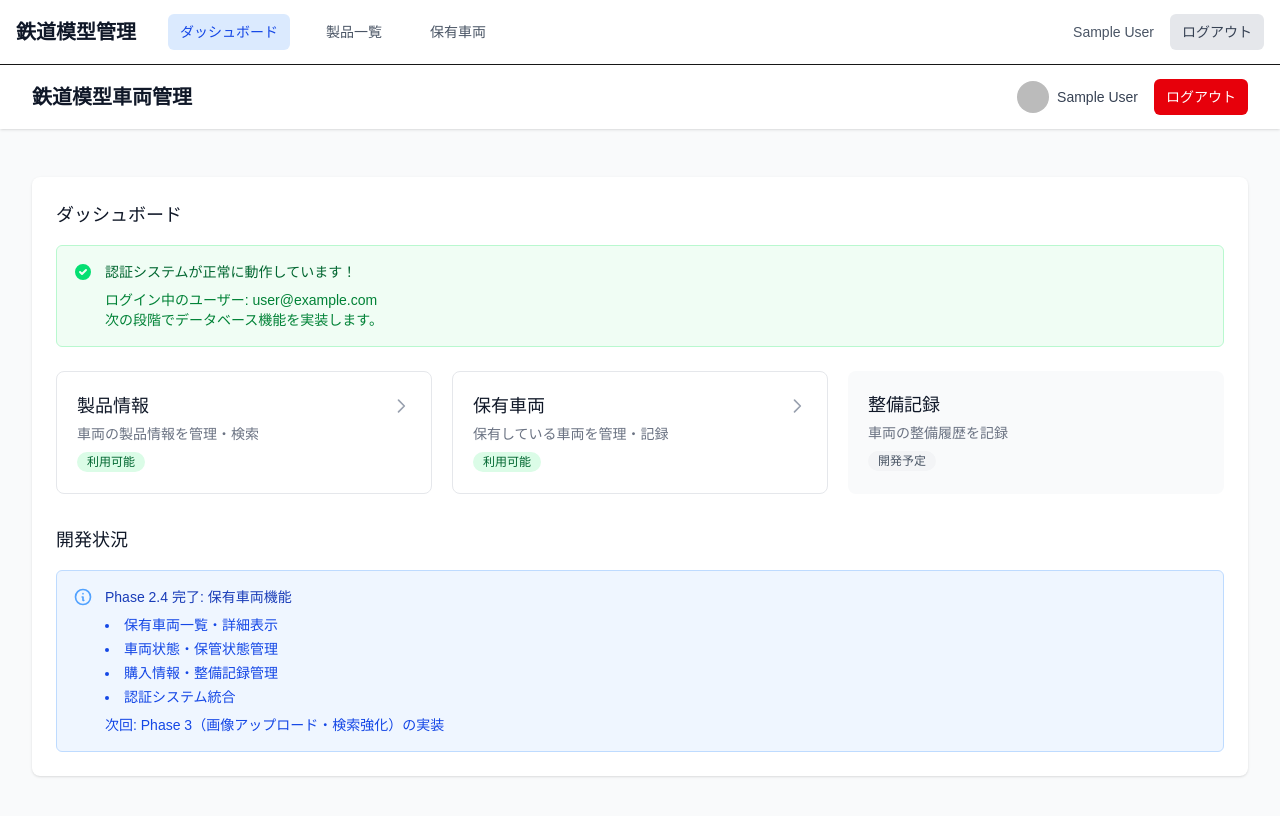
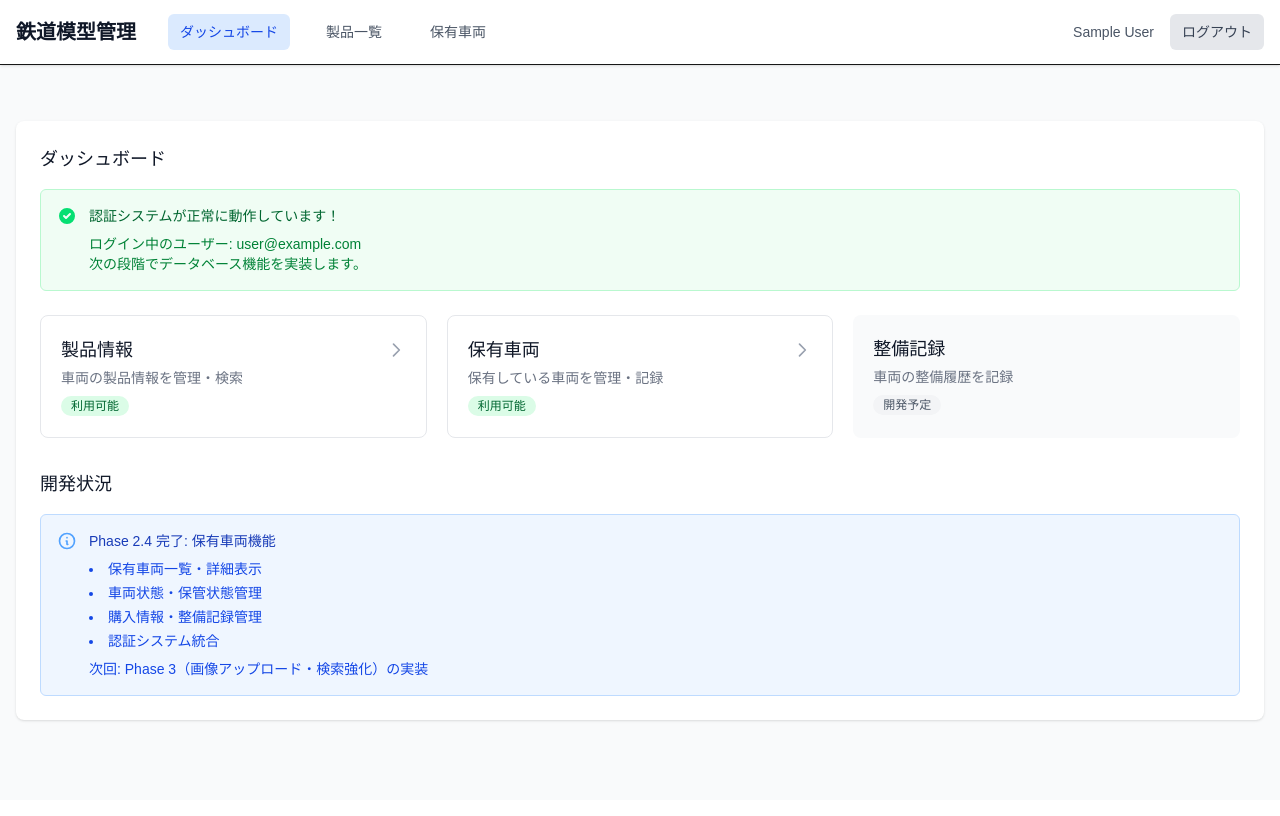
Before and after one commit to u-one/model-train-manager, a Next.js app in the folder apps/web-next/: page /dashboard in a window 1280 px wide. Shown: the top 816 px of the page. Built offline with nearby package versions, Linux system fonts and the light colour scheme; no server answers; sample sign-in values are in the browser's storage.

Commit message:
feat: ダッシュボードのヘッダ重複解消

```diff
--- a/apps/web-next/src/app/dashboard/page.tsx
+++ b/apps/web-next/src/app/dashboard/page.tsx
@@ -1,6 +1,6 @@
 'use client'
 
-import { useSession, signOut } from 'next-auth/react'
+import { useSession } from 'next-auth/react'
 import { useRouter } from 'next/navigation'
 import { useEffect } from 'react'
 import Link from 'next/link'
@@ -33,43 +33,7 @@
   }
 
   return (
-    <div className="min-h-screen bg-gray-50">
-      {/* ヘッダー */}
-      <header className="bg-white shadow">
-        <div className="max-w-7xl mx-auto px-4 sm:px-6 lg:px-8">
-          <div className="flex justify-between items-center h-16">
-            <div className="flex items-center">
-              <h1 className="text-xl font-semibold text-gray-900">
-                鉄道模型車両管理
-              </h1>
-            </div>
-            <div className="flex items-center space-x-4">
-              <div className="flex items-center space-x-2">
-                {session.user?.image && (
-                  // eslint-disable-next-line @next/next/no-img-element
-                  <img
-                    className="h-8 w-8 rounded-full"
-                    src={session.user.image}
-                    alt={session.user.name || ''}
-                  />
-                )}
-                <span className="text-sm font-medium text-gray-700">
-                  {session.user?.name}
-                </span>
-              </div>
-              <button
-                onClick={() => signOut({ callbackUrl: '/' })}
-                className="bg-red-600 hover:bg-red-700 text-white px-3 py-2 rounded-md text-sm font-medium transition duration-200"
-              >
-                ログアウト
-              </button>
-            </div>
-          </div>
-        </div>
-      </header>
-
-      {/* メインコンテンツ */}
-      <main className="max-w-7xl mx-auto py-6 sm:px-6 lg:px-8">
+    <div className="container mx-auto px-4 py-8">
         <div className="px-4 py-6 sm:px-0">
           <div className="bg-white overflow-hidden shadow rounded-lg">
             <div className="px-4 py-5 sm:p-6">
@@ -171,8 +135,7 @@
               </div>
             </div>
           </div>
-        </div>
-      </main>
+      </div>
     </div>
   )
 }
--- a/apps/web-next/src/app/layout.tsx
+++ b/apps/web-next/src/app/layout.tsx
@@ -30,10 +30,12 @@
         className={`${geistSans.variable} ${geistMono.variable} antialiased`}
       >
         <AuthProvider>
-          <Navigation />
-          <main className="min-h-screen bg-gray-50">
-            {children}
-          </main>
+          <div className="min-h-screen bg-gray-50">
+            <Navigation />
+            <main>
+              {children}
+            </main>
+          </div>
         </AuthProvider>
       </body>
     </html>
```
